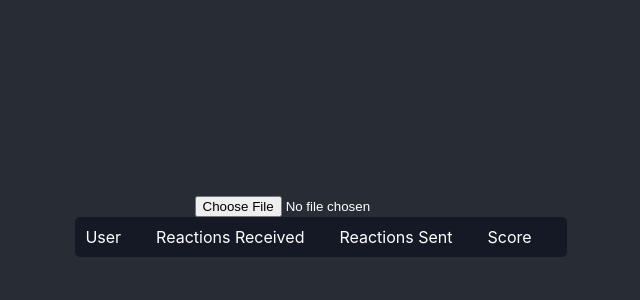
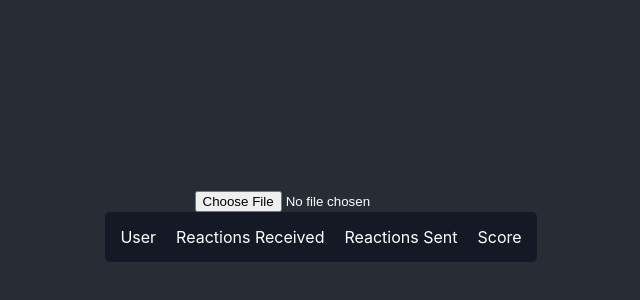
Before and after one commit to Raicuparta/ditching-facebook-friends-with-js, a React (Create React App) app: page / in a window 1280 px wide. Shown: the part 174-474 px from the top of the page, without its empty margins (319-959 px from the left). Built offline with nearby package versions, Linux system fonts and the light colour scheme.

Commit message:
More readable table

```diff
--- a/src/App.css
+++ b/src/App.css
@@ -51,12 +51,8 @@ tr:nth-child(even) td:nth-child(even) {
   background: #474e5f;
 }
 
-td:nth-child(odd), thead td {
-  padding-right: 30px;
-}
-
 td {
-  padding: 5px;
+  padding: 10px;
 }
 
 tr td {
--- a/src/App.tsx
+++ b/src/App.tsx
@@ -130,9 +130,9 @@ const App: React.FC = () => {
     reader.readAsText(event.target.files[0])
   }
 
-  function perMessage (participant: Participant, count: number) {
-    return Math.round((count / participant.messageCount) * 1000) / 1000
-  }
+  // function perMessage (participant: Participant, count: number) {
+  //   return Math.round((count / participant.messageCount) * 1000) / 1000
+  // }
 
   return (
     <div className="App">
@@ -148,7 +148,7 @@ const App: React.FC = () => {
                 User
               </td>
               {reactionList.map(reaction => (
-                <td key={reaction} colSpan={2}>
+                <td key={reaction}>
                   {reaction}
                 </td>
               ))}
@@ -179,7 +179,6 @@ const App: React.FC = () => {
                     return (
                       <React.Fragment key={reaction}>
                         <td>-</td>
-                        <td>-</td>
                       </React.Fragment>
                     )
                   }
@@ -190,9 +189,6 @@ const App: React.FC = () => {
                     <React.Fragment key={reaction}>
                       <td>
                         {count}
-                      </td>
-                      <td>
-                        {perMessage(participant, count)}
                       </td>
                     </React.Fragment>
                   )
```
